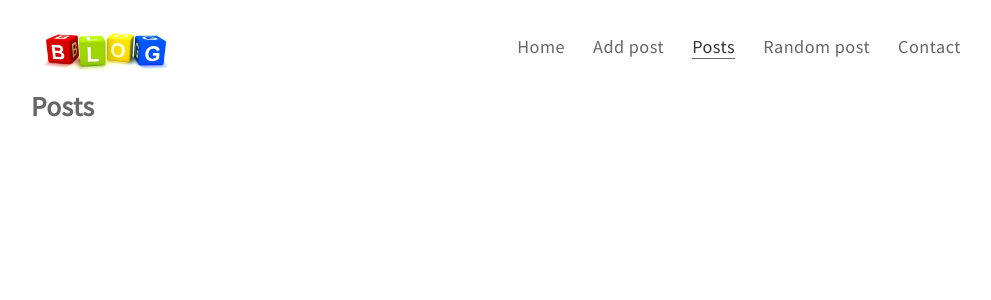
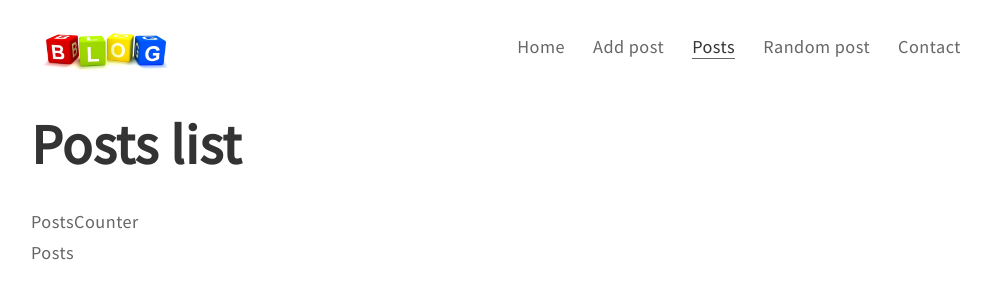
Before and after one commit to RafalPijet/blog-with-users, a React (Create React App) app in the folder client/: page /posts in a window 1280 px wide. Shown: the top 300 px of the page, without its empty margins (137-1128 px from the left). Built offline with nearby package versions, Linux system fonts and the light colour scheme.

Commit message:
Add redux handling

```diff
--- a/client/package.json
+++ b/client/package.json
@@ -10,8 +10,10 @@
     "react-animated-css": "^1.2.1",
     "react-dom": "^16.9.0",
     "react-icons": "^3.7.0",
+    "react-redux": "^7.1.1",
     "react-router-dom": "^5.0.1",
-    "react-scripts": "3.1.1"
+    "react-scripts": "3.1.1",
+    "redux": "^4.0.4"
   },
   "scripts": {
     "start": "react-scripts start",
--- a/client/src/App.js
+++ b/client/src/App.js
@@ -1,7 +1,7 @@
 import React from 'react';
 import {Switch, Route} from 'react-router-dom';
 import MainLayout from './components/layouts/MainLayout/MainLayout';
-import Posts from './components/pages/Posts/Posts';
+import PostPage from './components/pages/Posts/PostPage';
 import Home from './components/pages/Home/Home';
 import Contact from './components/pages/Contact/Contact';
 import PageNotFound from './components/pages/PageNotFound/PageNotFound';
@@ -37,7 +37,7 @@ class App extends React.Component {
                     <Switch>
                         <Route path="/" exact component={Home}/>
                         <Route path="/posts/new" exact component={AddPost}/>
-                        <Route path="/posts" exact component={Posts}/>
+                        <Route path="/posts" exact component={PostPage}/>
                         <Route path="/posts/random" exact component={RandomPost}/>
                         <Route path="/posts/:id" exact component={SinglePost}/>
                         <Route path="/contact" exact component={Contact}/>
--- /dev/null
+++ b/client/src/components/features/Posts/Posts.js
@@ -0,0 +1,12 @@
+import React from 'react';
+
+class Posts extends React.Component {
+
+    render() {
+        return (
+            <div>Posts</div>
+        )
+    }
+}
+
+export default Posts;
--- /dev/null
+++ b/client/src/components/features/PostsCounter/PostsCounter.js
@@ -0,0 +1,12 @@
+import React from 'react';
+
+class PostsCounter extends React.Component {
+
+    render() {
+        return (
+            <div>PostsCounter</div>
+        )
+    }
+}
+
+export default PostsCounter
--- /dev/null
+++ b/client/src/components/pages/Posts/PostPage.js
@@ -0,0 +1,14 @@
+import React from 'react';
+import PageTitle from '../../common/PageTitle/PageTitle';
+import PostsCounter from '../../features/PostsCounter/PostsCounter';
+import Posts from '../../features/Posts/Posts';
+
+const PostPage = () => (
+    <div>
+        <PageTitle>Posts list</PageTitle>
+        <PostsCounter/>
+        <Posts/>
+    </div>
+);
+
+export default PostPage;
--- a/client/src/components/pages/Posts/Posts.js
+++ /dev/null
@@ -1,9 +0,0 @@
-import React from 'react';
-
-const Posts = () => (
-    <div>
-        <h2>Posts</h2>
-    </div>
-);
-
-export default Posts;
--- a/client/src/index.js
+++ b/client/src/index.js
@@ -1,13 +1,18 @@
 import React from 'react';
 import ReactDOM from 'react-dom';
+import {BrowserRouter} from "react-router-dom";
+import {Provider} from 'react-redux';
+import store from './redux/store';
 import App from './App';
 import './styles/global.scss';
-import {BrowserRouter} from "react-router-dom";
 
 const Root = () => (
-    <BrowserRouter>
-        <App/>
-    </BrowserRouter>
+    <Provider store={store}>
+        <BrowserRouter>
+            <App/>
+        </BrowserRouter>
+    </Provider>
+
 );
 
 
--- /dev/null
+++ b/client/src/redux/actions/postsActions.js
@@ -0,0 +1,13 @@
+import {createActionName} from "../../utils/functions";
+const reducerName = "posts";
+
+// ACTIONS TYPE
+export const LOAD_POSTS = createActionName(reducerName, "LOAD_POSTS");
+
+// CREATORS ACTIONS
+
+export const loadPosts = payload => ({payload, type: LOAD_POSTS});
+
+//SELECTORS
+
+export const getPosts = store => store.posts;
--- /dev/null
+++ b/client/src/redux/reducers/postsReducer.js
@@ -0,0 +1,13 @@
+import {LOAD_POSTS} from "../actions/postsActions";
+const initialState = [];
+
+const reducer = (state = initialState, action = {}) => {
+    switch (action.type) {
+        case LOAD_POSTS:
+            return [...action.payload];
+        default:
+            return state;
+    }
+};
+
+export default reducer;
--- /dev/null
+++ b/client/src/redux/store.js
@@ -0,0 +1,10 @@
+import {createStore, combineReducers} from "redux";
+import posts from './reducers/postsReducer';
+
+const reducers = combineReducers({
+    posts
+});
+
+const store = createStore(reducers);
+
+export default store;
--- /dev/null
+++ b/client/src/utils/functions.js
@@ -0,0 +1 @@
+export const createActionName = (reducerName, name) => `app/${reducerName}/${name}`;
```
